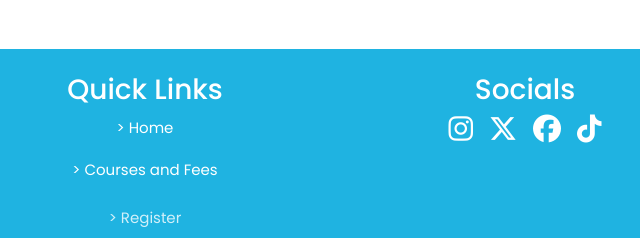
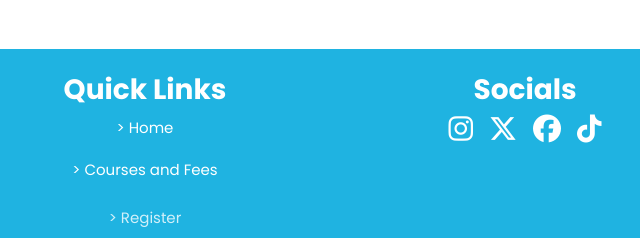
Before and after one commit to BabatundeJimoh/smaid, a website: page Home.html in a window 1280 px wide. Shown: the part 3131-3369 px from the top of the page, 495-1135 px from the left. Drawn offline with nearby package versions, Linux system fonts and the light colour scheme; a web font is replaced by a local one.

Commit message:
socials fixed

```diff
--- a/Home.html
+++ b/Home.html
@@ -342,7 +342,7 @@
 
               <!-- Quick Links Section -->
               <div class="col-md-4 d-flex flex-column align-items-center mb-4">
-                <h3>Quick Links</h3>
+                <h3><b>Quick Links</b></h3>
                 <p><a href="#" class="text-white text-decoration-none"> > Home</a></p>
                 <p><a href="#" class="text-white text-decoration-none"> > Courses and Fees</a></p>
                 <p><a href="#" class="text-white text-decoration-none"> > Register</a></p>
@@ -351,7 +351,7 @@
 
               <!-- Socials Section -->
               <div class="col-md-4 d-flex flex-column align-items-center">
-                <h3>Socials</h3>
+                <h3><b>Socials</b></h3>
                 <div class="d-flex gap-3">
                   <a href="https://instagram.com" target="_blank"><i class="fab fa-instagram fs-3 text-white"></i></a>
                   <a href="https://x.com" target="_blank"><i class="fab fa-x-twitter fs-3 text-white"></i></a>
```
